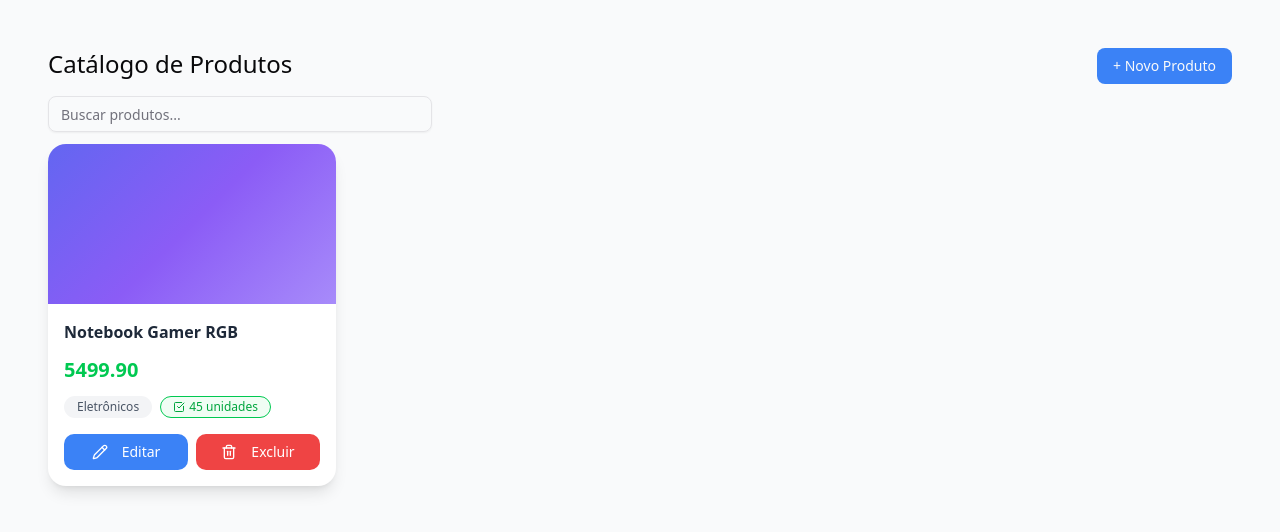
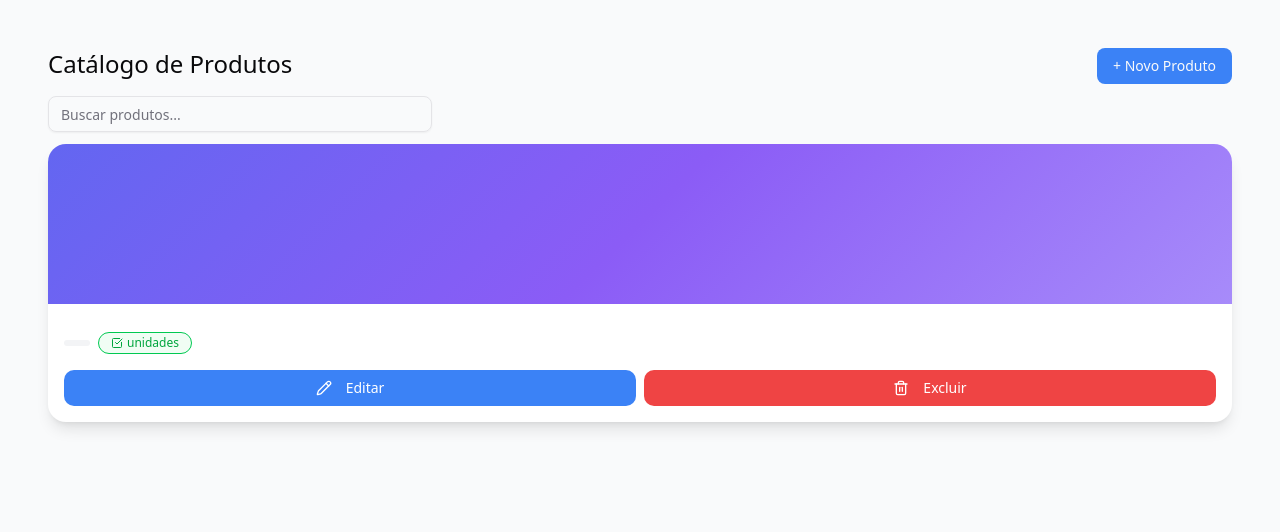
Before and after one commit to ruivoxxxx/agicommerce-front, a React (Vite) app: page / in a window 1280 px wide. Shown: the top 532 px of the page. Built offline with nearby package versions, Linux system fonts and the light colour scheme.

Commit message:
feat:adiciona funcionalidades e informações do componente card-produto

```diff
--- a/src/modules/taskManager/components/cardProduto/index.tsx
+++ b/src/modules/taskManager/components/cardProduto/index.tsx
@@ -2,56 +2,78 @@ import { Button } from "@/shared/components/ui/button";
 import { Card, CardContent } from "@/shared/components/ui/card";
 import { Badge } from "@/shared/components/ui/badge";
 import { Pencil, CheckSquare, Trash2 } from "lucide-react";
+import { useNavigate } from "react-router-dom";
 
 export type CardProdutoProp = {
-  name: string;
-  price: string;
-  category: string;
-  stock: string;
-  image?: null;
+  id: string;
+  nome: string;
+  descricao: string;
+  preco: number;
+  estoque: number;
+  categoria: string;
+  imagemUrl: string;
+  ativo: boolean;
+  dataCadastro: Date;
+  handleExcluir: (id: string) => void;
+  openEdit: () => void;
+  selectProduct: () => void;
 };
 
 export function CardProduto({
-  category,
-  image,
-  name,
-  price,
-  stock,
+  id,
+  nome,
+  descricao,
+  preco,
+  estoque,
+  categoria,
+  imagemUrl,
+  ativo,
+  dataCadastro,
+  handleExcluir,
+  openEdit,
+  selectProduct,
 }: CardProdutoProp) {
+  const navigate = useNavigate();
+
   return (
-    <Card className="w-full max-w-72 overflow-hidden rounded-2xl shadow-lg border-0">
+    <Card
+      className="w-full overflow-hidden rounded-2xl shadow-lg border-0 hover:cursor-pointer"
+      onClick={() => navigate(`/produto/${id}`)}
+    >
       <div
         className="h-40 w-full -mt-6"
         style={{
-          background: image
-            ? `url(${image}) center/cover`
-            : "linear-gradient(135deg, #6366f1 0%, #8b5cf6 50%, #a78bfa 100%)",
+          background:
+            "linear-gradient(135deg, #6366f1 0%, #8b5cf6 50%, #a78bfa 100%)",
         }}
       />
       <CardContent className="-my-6 p-4 space-y-3">
-        <h3 className="font-semibold text-gray-800 text-base">{name}</h3>
+        <h3 className="font-semibold text-gray-800 text-base">{nome}</h3>
 
-        <p className="text-xl font-bold text-green-500">{price}</p>
+        <p className="text-xl font-bold text-green-500">{preco}</p>
 
         <div className="flex items-center gap-2">
           <Badge
             variant="secondary"
             className="bg-gray-100 text-gray-600 hover:bg-gray-100 font-normal rounded-full px-3"
           >
-            {category}
+            {categoria}
           </Badge>
           <Badge
             variant="outline"
             className="border-green-500 text-green-600 bg-green-50 hover:bg-green-50 font-normal rounded-full px-3 flex items-center gap-1"
           >
             <CheckSquare className="w-3.5 h-3.5" />
-            {stock} unidades
+            {estoque} unidades
           </Badge>
         </div>
 
         <div className="flex gap-2 pt-1">
           <Button
-            onClick={() => console.log("editar")}
+            onClick={() => {
+              openEdit();
+              selectProduct();
+            }}
             className="flex-1 text-white rounded-lg h-9 text-sm font-medium"
           >
             <Pencil className="w-4 h-4 mr-1.5" />
@@ -59,7 +81,7 @@ export function CardProduto({
           </Button>
           <Button
             variant={"destructive"}
-            onClick={() => console.log("deletar")}
+            onClick={() => handleExcluir(id)}
             className="flex-1 text-white rounded-lg h-9 text-sm font-medium"
           >
             <Trash2 className="w-4 h-4 mr-1.5" />
```
